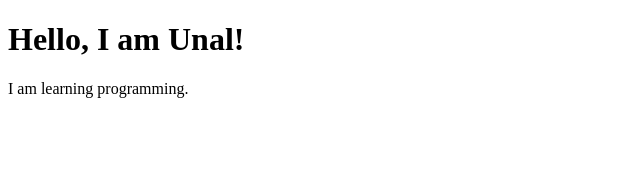
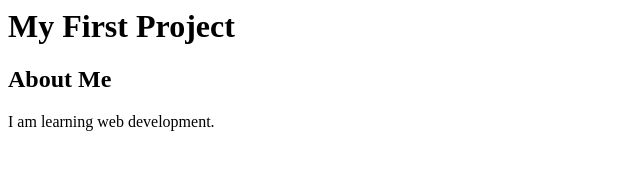
Before and after one commit to Unalganbarov-code/unalnew-folder, a plain HTML site: page index.html in a window 1280 px wide. Shown: the whole page, without its empty margins (0-640 px from the left). Drawn offline with Linux system fonts and the light colour scheme.

Commit message:
Added about section

```diff
--- a/index.html
+++ b/index.html
@@ -1,12 +1,4 @@
-<!DOCTYPE html>
-<html>
-<head>
-    <title>My First Website</title>
-</head>
-<body>
+<h1>My First Project</h1>
 
-    <h1>Hello, I am Unal!</h1>
-    <p>I am learning programming.</p>
-
-</body>
-</html>
+<h2>About Me</h2>
+<p>I am learning web development.</p>
```
